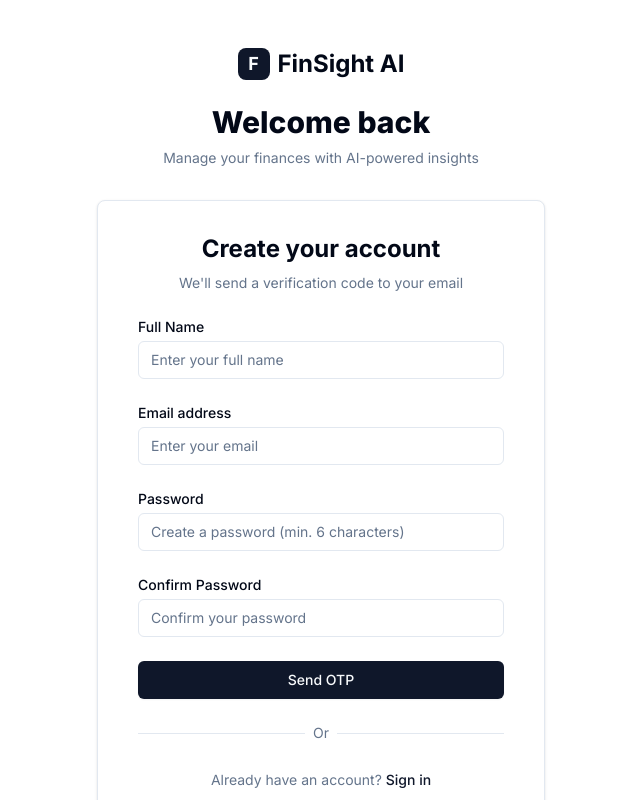
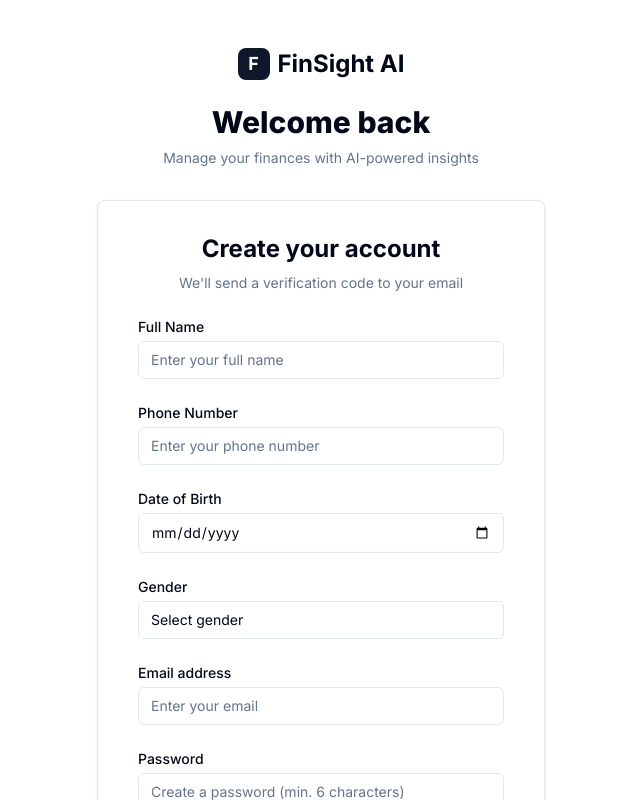
Before and after one commit to Chandu-Collab/FinSight-Ai, a Next.js app in the folder frontend/: page /auth/register in a window 1280 px wide. Shown: the top 800 px of the page, without its empty margins (319-959 px from the left). Built offline with nearby package versions, Linux system fonts and the light colour scheme; no server answers.

Commit message:
Register endpoints are also integrated in frontend

```diff
--- a/frontend/src/app/auth/register/page.tsx
+++ b/frontend/src/app/auth/register/page.tsx
@@ -12,6 +12,9 @@ export default function RegisterPage() {
   const [password, setPassword] = useState('')
   const [confirmPassword, setConfirmPassword] = useState('')
   const [fullName, setFullName] = useState('')
+  const [phoneNumber, setPhoneNumber] = useState('')
+  const [dateOfBirth, setDateOfBirth] = useState('')
+  const [gender, setGender] = useState('')
   const [loading, setLoading] = useState(false)
   const router = useRouter()
 
@@ -39,18 +42,25 @@ export default function RegisterPage() {
       return
     }
 
+    // Validate required fields
+    if (!fullName || !phoneNumber || !dateOfBirth || !gender) {
+      toast.error('Please fill in all required fields')
+      setLoading(false)
+      return
+    }
+
     try {
-      // Hash password (in production, use proper hashing like bcrypt)
-      const password_hash = passwordUtils.encode(password)
+      // Send password as plain text (backend will handle hashing)
+      const password_hash = password
 
       // Initiate registration with OTP
       const result = await authService.register({
         email,
         password_hash,
         name: fullName,
-        phone_number: '',
-        date_of_birth: '',
-        gender: ''
+        phone_number: phoneNumber,
+        date_of_birth: dateOfBirth,
+        gender: gender
       })
 
       toast.success('Registration initiated! Please check your email for OTP.')
@@ -92,6 +102,62 @@ export default function RegisterPage() {
                 className="appearance-none block w-full px-3 py-2 border border-input rounded-md placeholder-muted-foreground text-foreground focus:outline-none focus:ring-2 focus:ring-primary focus:border-primary sm:text-sm bg-background"
                 placeholder="Enter your full name"
               />
+            </div>
+          </div>
+
+          <div>
+            <label htmlFor="phoneNumber" className="block text-sm font-medium text-foreground">
+              Phone Number
+            </label>
+            <div className="mt-1">
+              <input
+                id="phoneNumber"
+                name="phoneNumber"
+                type="tel"
+                required
+                value={phoneNumber}
+                onChange={(e) => setPhoneNumber(e.target.value)}
+                className="appearance-none block w-full px-3 py-2 border border-input rounded-md placeholder-muted-foreground text-foreground focus:outline-none focus:ring-2 focus:ring-primary focus:border-primary sm:text-sm bg-background"
+                placeholder="Enter your phone number"
+              />
+            </div>
+          </div>
+
+          <div>
+            <label htmlFor="dateOfBirth" className="block text-sm font-medium text-foreground">
+              Date of Birth
+            </label>
+            <div className="mt-1">
+              <input
+                id="dateOfBirth"
+                name="dateOfBirth"
+                type="date"
+                required
+                value={dateOfBirth}
+                onChange={(e) => setDateOfBirth(e.target.value)}
+                className="appearance-none block w-full px-3 py-2 border border-input rounded-md placeholder-muted-foreground text-foreground focus:outline-none focus:ring-2 focus:ring-primary focus:border-primary sm:text-sm bg-background"
+              />
+            </div>
+          </div>
+
+          <div>
+            <label htmlFor="gender" className="block text-sm font-medium text-foreground">
+              Gender
+            </label>
+            <div className="mt-1">
+              <select
+                id="gender"
+                name="gender"
+                required
+                value={gender}
+                onChange={(e) => setGender(e.target.value)}
+                className="appearance-none block w-full px-3 py-2 border border-input rounded-md placeholder-muted-foreground text-foreground focus:outline-none focus:ring-2 focus:ring-primary focus:border-primary sm:text-sm bg-background"
+              >
+                <option value="">Select gender</option>
+                <option value="Male">Male</option>
+                <option value="Female">Female</option>
+                <option value="Other">Other</option>
+              </select>
             </div>
           </div>
 
```
Also changed, not shown: 1 other file (tests, documents, lock files or other folders).
